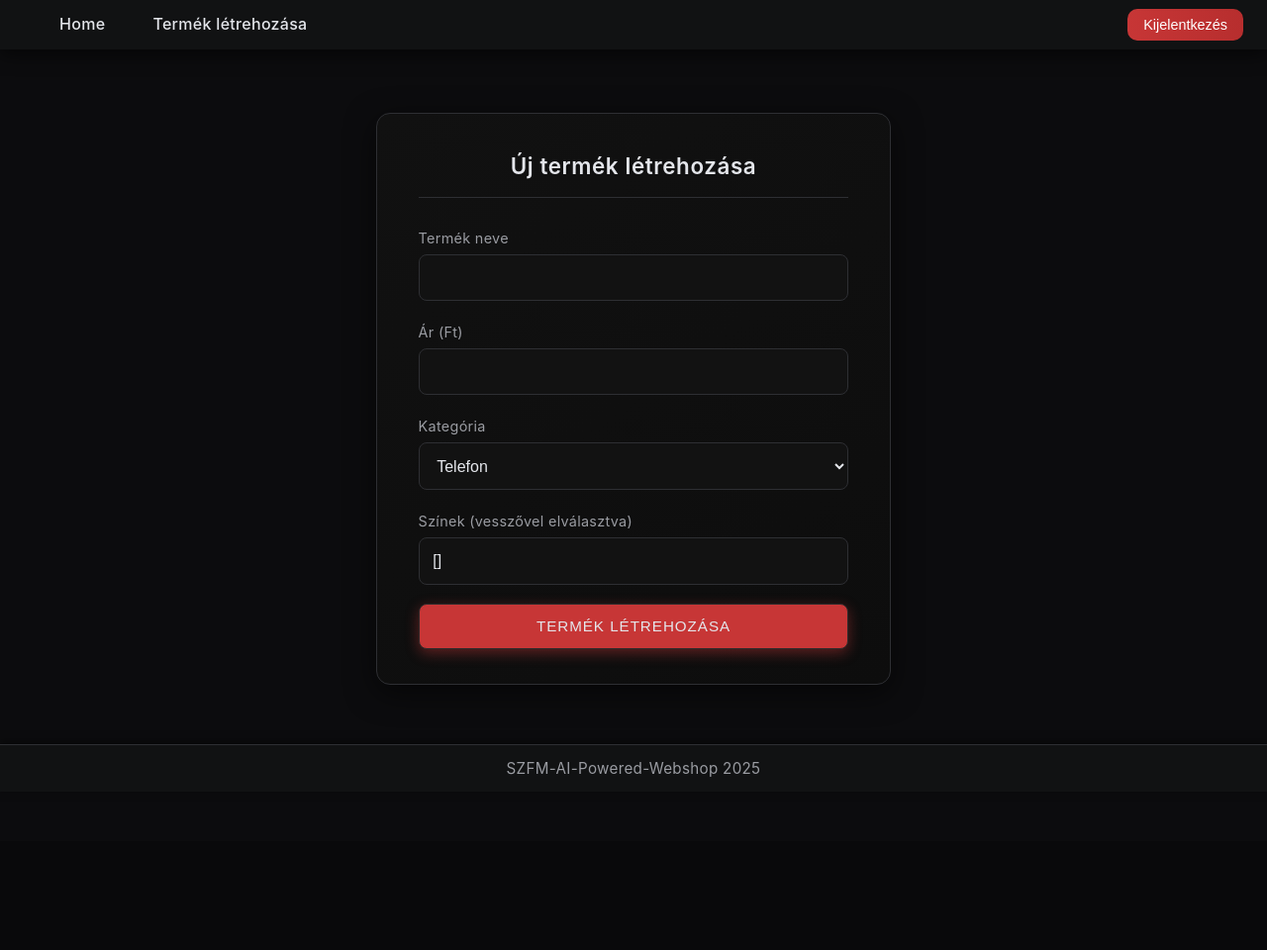
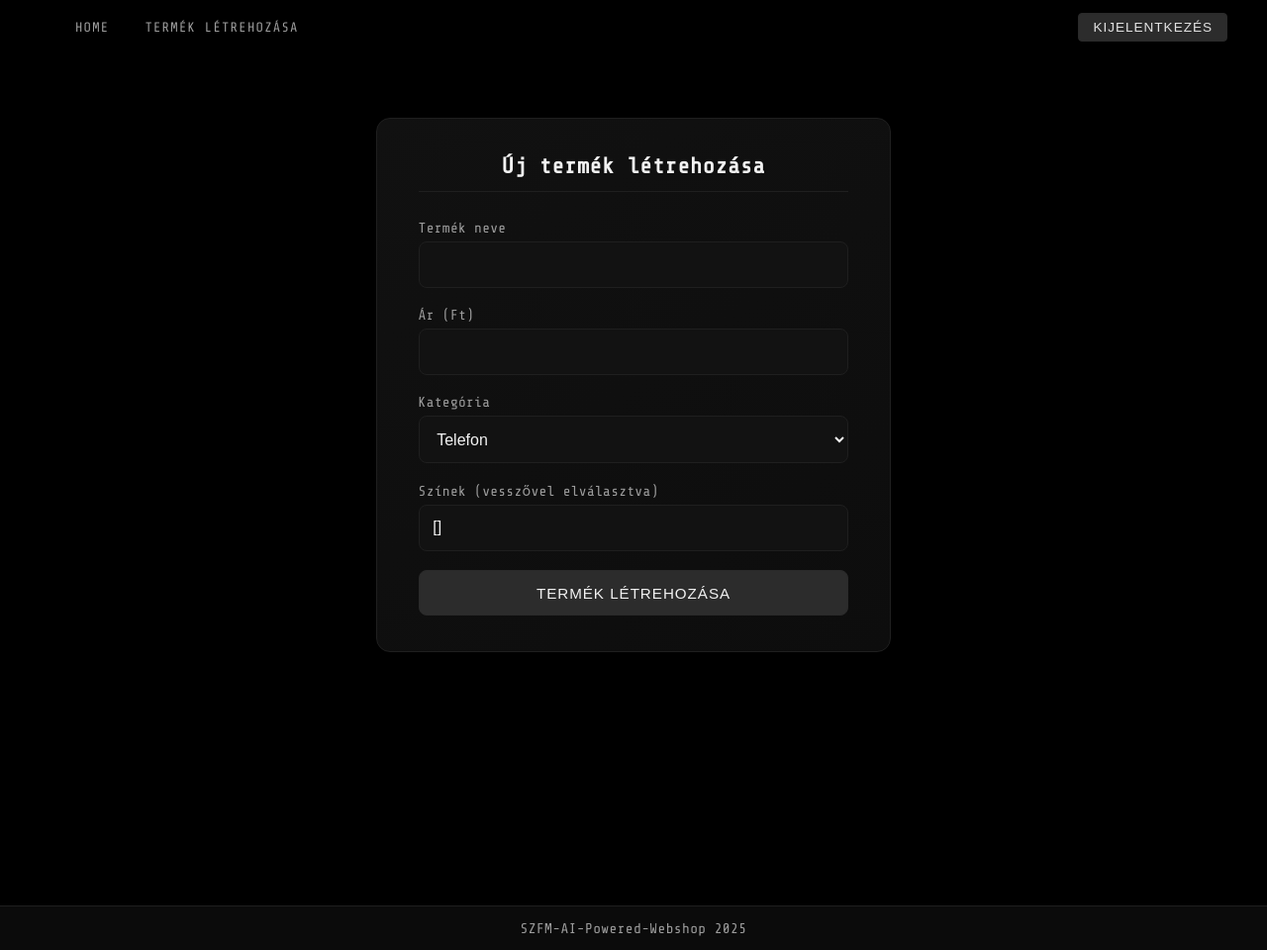
Before and after one commit to mzsl03/ai-powered-webshop, a Django app: page /add_product/ in a window 1280 px wide. Shown: the whole page at 99% size. Before the commit the page ends 785 px from the top, so only its background shows below. Run offline with Django 5.2, Linux system fonts and the light colour scheme; the visitor is signed in with stand-in values (Sample User, id 1).

Commit message:
style: overall styling changed

```diff
--- a/core_site/application/static/css/style.css
+++ b/core_site/application/static/css/style.css
@@ -1,22 +1,24 @@
+@import url('https://fonts.googleapis.com/css2?family=Share+Tech+Mono&display=swap');
+
 :root {
-    --color-bg: #0c0c0e;
-    --color-surface: #111213;
-    --color-surface-hover: #1a1b1e;
-    --color-primary: #c73636;
-    --color-primary-hover: #e04a4a;
-    --color-text: #e4e6eb;
-    --color-text-muted: #9a9ca2;
-    --color-border: #2e2f33;
+    --color-bg: #000000;
+    --color-surface: #0f0f0f;
+    --color-surface-hover: #181818;
+    --color-primary: #2c2c2c;
+    --color-primary-hover: #3d3d3d;
+    --color-text: #f2f2f2;
+    --color-text-muted: #9c9c9c;
+    --color-border: #1f1f1f;
 
-    --radius-sm: 10px;
-    --radius-md: 18px;
-    --radius-lg: 28px;
+    --radius-sm: 4px;
+    --radius-md: 6px;
+    --radius-lg: 8px;
 
     --shadow-sm: 0 2px 6px rgba(0, 0, 0, 0.4);
-    --shadow-md: 0 6px 18px rgba(0, 0, 0, 0.55);
+    --shadow-md: 0 8px 20px rgba(0, 0, 0, 0.6);
 
+    --font-family: "Share Tech Mono", "Inter", monospace;
     --transition: 0.25s ease;
-    --font-family: "Inter", "Segoe UI", Roboto, sans-serif;
 }
 
 * {
@@ -26,81 +28,98 @@
 html, body {
     height: 100%;
     margin: 0;
+    display: flex;
+    flex-direction: column;
 }
 
 header {
-    background-color: var(--color-surface);
-    box-shadow: var(--shadow-md);
+    backdrop-filter: blur(10px);
+    box-shadow: 0 2px 20px rgba(0, 0, 0, 0.6);
     position: sticky;
     top: 0;
-    z-index: 50;
-    height: 50px;
+    z-index: 100;
+    transition: background 0.3s ease, border-color 0.3s ease;
 }
 
 body {
-    font-family: var(--font-family);
     background-color: var(--color-bg);
     color: var(--color-text);
+    font-family: var(--font-family);
     margin: 0;
-    padding: 0;
-    line-height: 1.6;
+    display: flex;
+    flex-direction: column;
     min-height: 100vh;
+    letter-spacing: 0.2px;
+}
+
+.wrap {
+    flex: 1;
+    display: flex;
     flex-direction: column;
+    background-color: var(--color-bg);
+    padding-bottom: 60px;
 }
 
 .navbar {
     display: flex;
     justify-content: space-between;
     align-items: center;
-    padding: 0.75rem 1.5rem;
-    height: 50px;
+    padding: 0.8rem 2.5rem;
 }
 
 .nav--list {
     list-style: none;
     display: flex;
-    justify-content: space-between;
-    align-items: center;
+    gap: 36px;
     padding: 0;
-    margin: 0;
-    gap: 24px;
-}
-
-.logout {
-    margin-left: auto;
-}
-
-.logout form {
     margin: 0;
 }
 
 .logout .btn {
-    padding: 0.5rem 1rem;
-    font-size: 0.9rem;
+    background: var(--color-primary);
+    border: 1px solid #2a2a2a;
+    color: #e2e2e2;
     border-radius: var(--radius-sm);
-    box-shadow: none;
+    padding: 6px 14px;
+    font-size: 0.85rem;
+    text-transform: uppercase;
+    transition: all 0.25s ease;
 }
 
 .logout .btn:hover {
-    transform: none;
-    text-decoration: none;
-    background: linear-gradient(90deg, var(--color-primary-hover), #b72e2e);
+    background: var(--color-primary-hover);
+    border-color: #3a3a3a;
+    color: #fff;
 }
 
 .nav--list .item a {
-    color: var(--color-text);
-    text-decoration: none;
+    color: var(--color-text-muted);
     font-weight: 500;
-    letter-spacing: 0.3px;
-    padding: 0.5rem 0.75rem;
-    border-radius: var(--radius-sm);
-    transition: color 0.3s ease, background-color 0.3s ease;
+    text-transform: uppercase;
+    font-size: 0.85rem;
+    letter-spacing: 0.08rem;
+    transition: color 0.25s ease, background 0.25s ease;
+    position: relative;
+    padding: 6px 0;
 }
 
 .nav--list .item a:hover {
-    color: #fff;
-    text-decoration: none;
-    background-color: var(--color-primary);
+    color: var(--color-text);
+}
+
+.nav--list .item a::after {
+    content: "";
+    position: absolute;
+    left: 0;
+    bottom: -4px;
+    width: 0;
+    height: 1px;
+    background: var(--color-text);
+    transition: width 0.3s ease;
+}
+
+.nav--list .item a:hover::after {
+    width: 100%;
 }
 
 h1, h2, h3, h4, h5 {
@@ -118,39 +137,89 @@ a {
 
 a:hover {
     color: var(--color-primary-hover);
-    text-decoration: underline;
 }
 
 .card {
     background-color: var(--color-surface);
+    border: 1px solid var(--color-border);
     border-radius: var(--radius-md);
-    box-shadow: var(--shadow-md);
+    box-shadow: var(--shadow-sm);
     padding: 2rem;
-    transition: var(--transition);
+    transition: background 0.25s ease, transform 0.2s ease;
 }
 
 .card:hover {
     background-color: var(--color-surface-hover);
+    transform: translateY(-2px);
+}
+button, .btn {
+    position: relative;
+    display: inline-block;
+    background: transparent;
+    color: var(--color-text);
+    border: 1px solid var(--color-border);
+    border-radius: var(--radius-sm);
+    padding: 0.8rem 1.4rem;
+    font-size: 0.9rem;
+    font-weight: 500;
+    text-transform: uppercase;
+    cursor: pointer;
+    letter-spacing: 0.06rem;
+    overflow: hidden;
+    transition: color 0.3s ease, border-color 0.3s ease, background 0.3s ease;
 }
 
-button, .btn {
-    display: inline-block;
-    background: linear-gradient(90deg, var(--color-primary), #b72e2e);
-    color: #fff;
-    border: none;
-    border-radius: var(--radius-lg);
-    padding: 0.9rem 1.4rem;
-    font-size: 1rem;
-    cursor: pointer;
-    font-weight: 500;
-    transition: var(--transition);
-    box-shadow: 0 4px 14px rgba(212, 60, 60, 0.4);
+button::before, .btn::before {
+    content: "";
+    position: absolute;
+    inset: 0;
+    background-image: repeating-linear-gradient(
+        -45deg,
+        rgba(255, 255, 255, 0.05) 0,
+        rgba(255, 255, 255, 0.05) 4px,
+        transparent 4px,
+        transparent 8px
+    );
+    opacity: 0;
+    transition: opacity 0.4s ease;
+    pointer-events: none;
+}
+
+button::after, .btn::after {
+    content: "";
+    position: absolute;
+    inset: 0;
+    background: linear-gradient(
+        120deg,
+        transparent 0%,
+        rgba(255, 255, 255, 0.05) 40%,
+        transparent 100%
+    );
+    opacity: 0;
+    transition: opacity 0.4s ease;
+    pointer-events: none;
 }
 
 button:hover, .btn:hover {
-    background: linear-gradient(90deg, var(--color-primary-hover), #c93b3b);
-    transform: translateY(-1px);
+    color: #fff;
+    background: #151515;
+    border-color: #333;
 }
+
+@keyframes moveStripes {
+    from { background-position: 0 0; }
+    to { background-position: 40px 0; }
+}
+
+button:hover::before, .btn:hover::before {
+    opacity: 1;
+    animation: moveStripes 3s linear infinite;
+}
+
+button:hover::after, .btn:hover::after {
+    opacity: 1;
+}
+
 
 input, select, textarea {
     width: 100%;
@@ -201,20 +270,15 @@ label {
 }
 
 footer {
-    background: var(--color-surface);
+    background: #0b0b0b;
     border-top: 1px solid var(--color-border);
-    font-size: 0.95rem;
-    padding: 12px 16px;
     color: var(--color-text-muted);
+    font-size: 0.9rem;
+    padding: 14px 0;
     text-align: center;
-    position: fixed;
-    bottom: 0;
-    left: 0;
     width: 100%;
-    height: 48px;
-    box-shadow: 0 -2px 8px rgba(0, 0, 0, 0.5);
-    letter-spacing: 0.3px;
+    margin-top: auto;
+    letter-spacing: 0.4px;
     backdrop-filter: blur(6px);
-    z-index: 10;
-    transition: background 0.3s ease;
+    box-shadow: 0 -2px 10px rgba(0, 0, 0, 0.4);
 }
```
